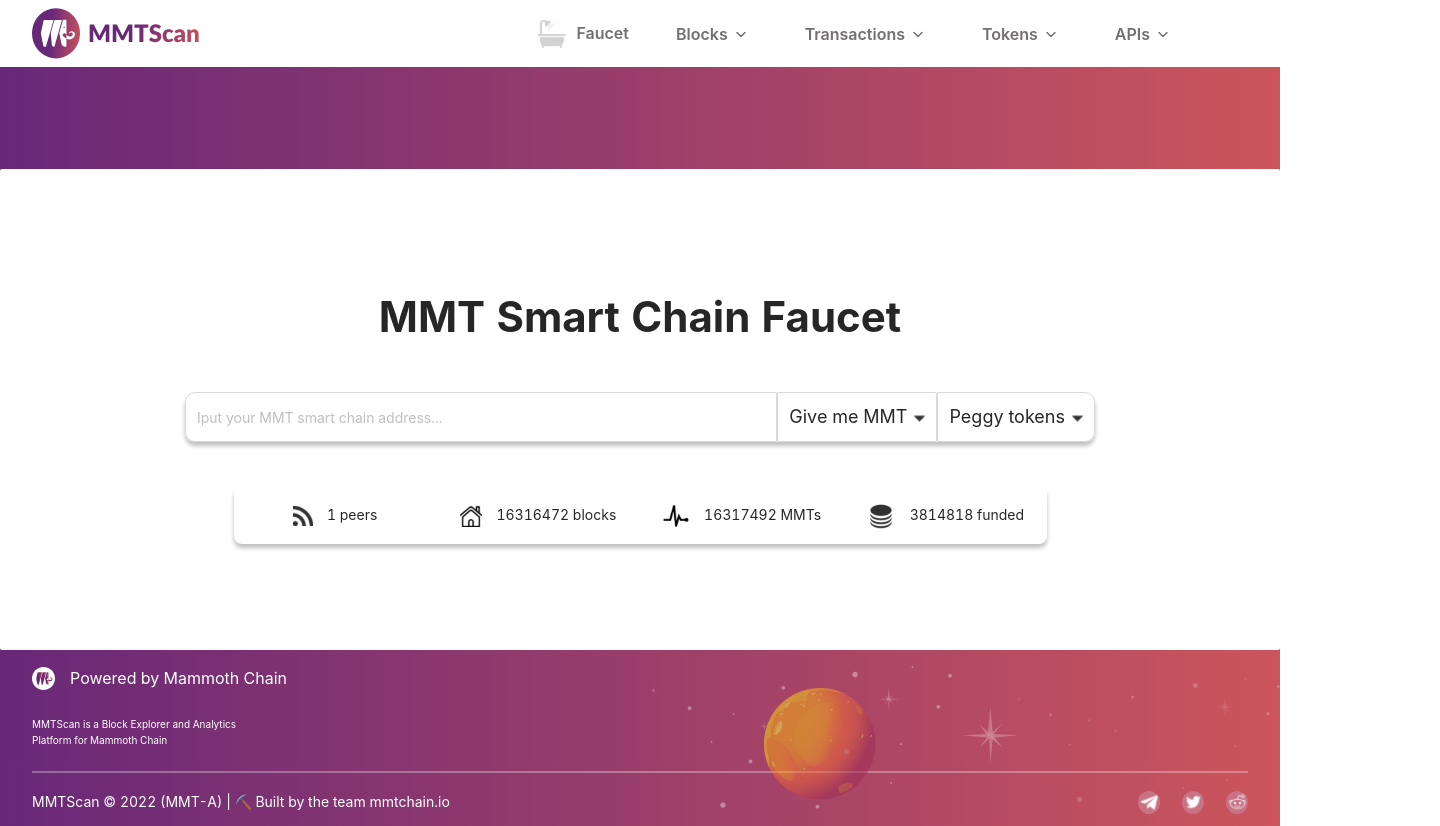
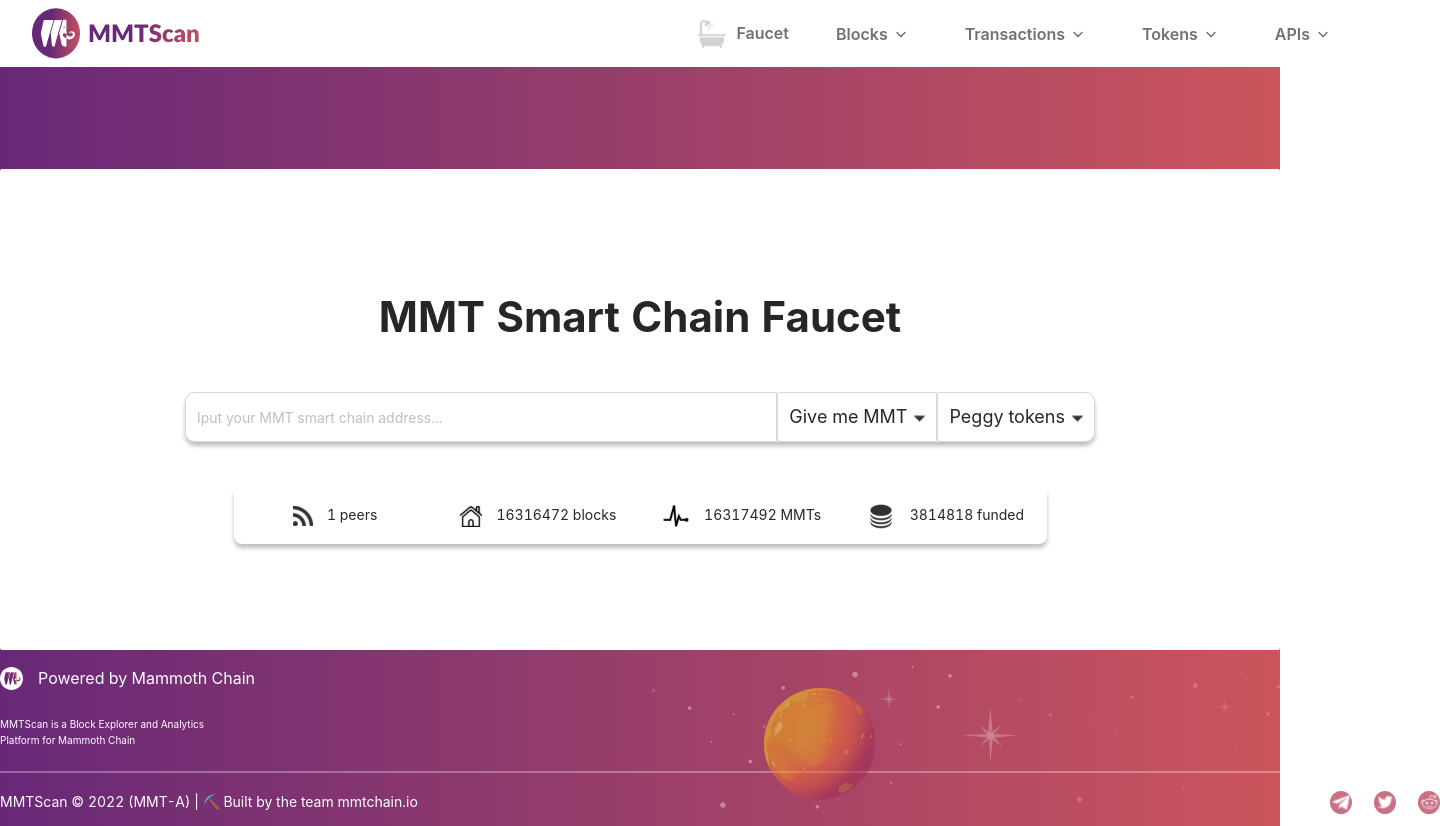
Before and after one commit to 1981496647/demo, a React (Create React App) app: page /home in a window 1280 px wide. Shown: the whole page, 1440 px wide, since content can reach past the window. Built offline with nearby package versions, Linux system fonts and the light colour scheme; what redux-immutable would draw is missing.

Commit message:
chore(css): 添加全局内容样式,修改header,footer样式

```diff
--- a/src/common/footer/Footer.jsx
+++ b/src/common/footer/Footer.jsx
@@ -3,9 +3,11 @@
 import logo from "../../assets/img/footer/logo.svg";
 import title from "../../assets/img/footer/title.svg";
 import { list } from "./footerList";
+import { StyledPageContent} from '../../style/common'
 const Footer = memo(() => {
   return (
     <FooterStyle>
+      <StyledPageContent>
       <img src={logo} alt="" className="img-logo" />
       <div className="title">
         <img src={title} alt="" />
@@ -29,6 +31,8 @@
           })}
         </div>
       </div>
+      </StyledPageContent>
+
     </FooterStyle>
   );
 });
--- a/src/common/footer/style.js
+++ b/src/common/footer/style.js
@@ -3,7 +3,7 @@
 const FooterStyle = styled.div`
   background-image: linear-gradient(90deg, #682878, #cc555c);
   position: relative;
-  padding: 0 32px;
+  padding: 16px 0 12px;
   padding-top:16px;
   padding-bottom: 12px;
   .img-logo {
--- a/src/common/header/style.js
+++ b/src/common/header/style.js
@@ -1,6 +1,6 @@
 import styled from "styled-components";
-
-const HeaderStyle = styled.div`
+import { StyledPageContent} from '../../style/common'
+const HeaderStyle = styled(StyledPageContent)`
   display: flex;
   align-items: center;
   justify-content: space-between;
--- /dev/null
+++ b/src/style/common.jsx
@@ -0,0 +1,6 @@
+import styled from 'styled-components'
+
+export const StyledPageContent = styled.div`
+  width: 1440px;
+  margin: 0 auto;
+`
```
